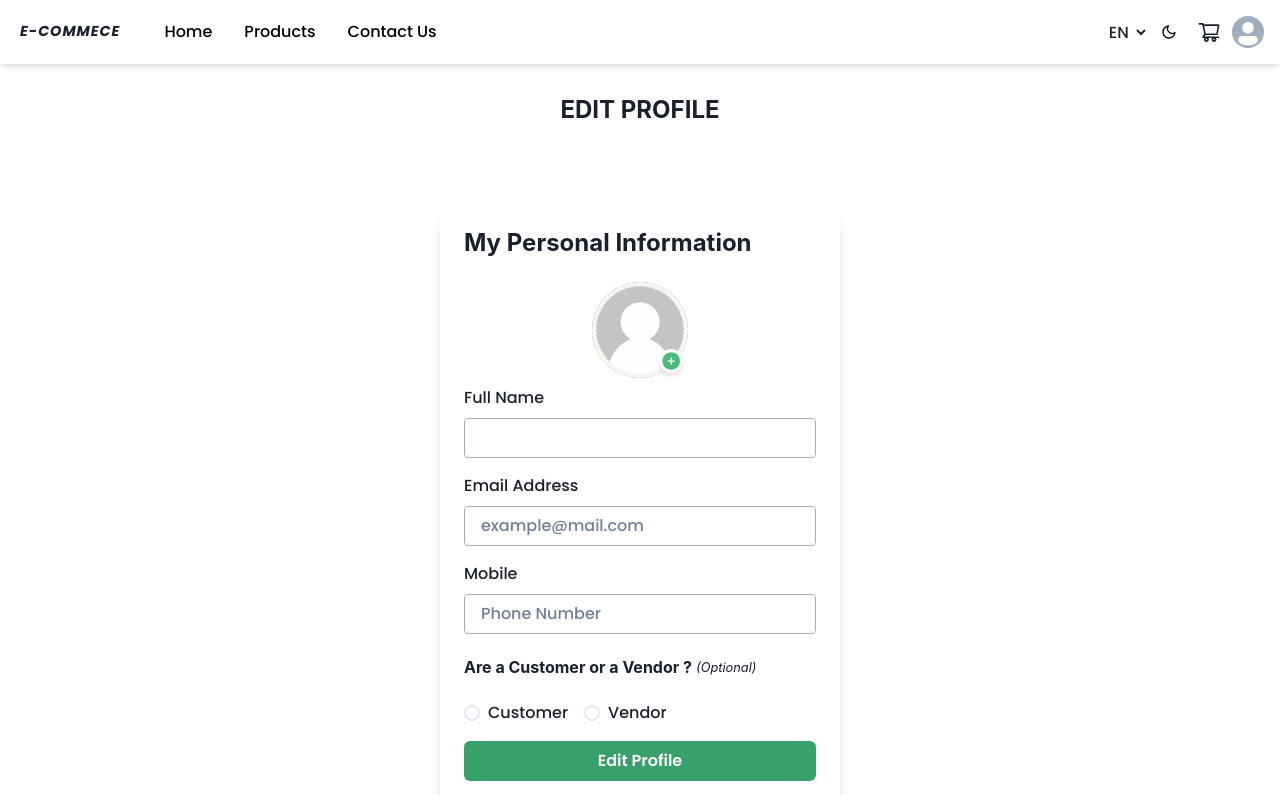
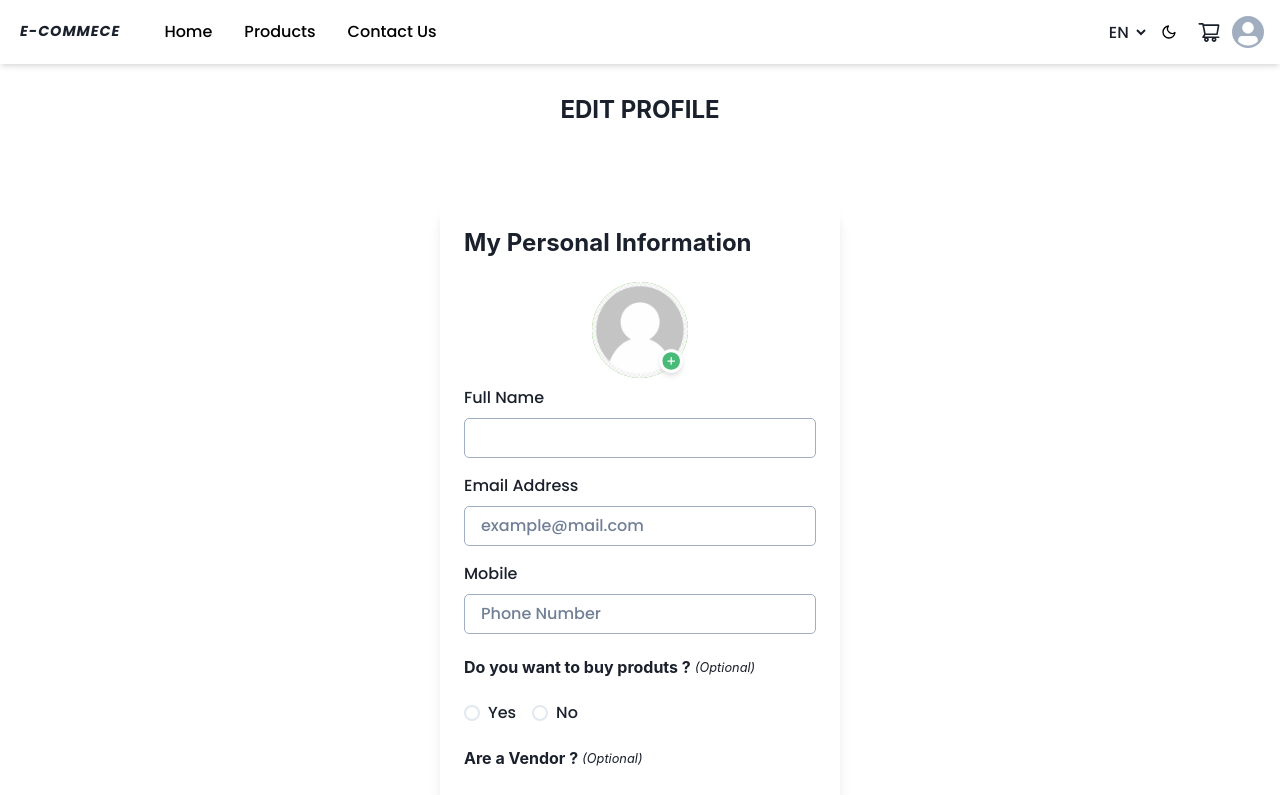
Before and after one commit to Samlogy/saas-ecommerce, a Next.js app in the folder front/: page /edit-profile in a window 1280 px wide. Shown: the top 795 px of the page. Built offline with nearby package versions, Linux system fonts and the light colour scheme.

Commit message:
fix: layout profile refactor: edit profile page

```diff
--- a/front/pages/edit-profile.tsx
+++ b/front/pages/edit-profile.tsx
@@ -11,7 +11,8 @@ import {
   RadioGroup,
   Spinner,
   Stack,
-  Textarea
+  Textarea,
+  useColorModeValue
 } from '@chakra-ui/react'
 import { yupResolver } from '@hookform/resolvers/yup'
 // import Link from 'next/link'
@@ -24,20 +25,26 @@ import { profileSchema } from '../lib/validation'
 import avatarImage from '../public/images/avatar.png'
 
 interface IForm {
-  isVendor: string
+  question: string
   register: any
   errors: any
 }
 interface IEditAvatar {
-  avatar: any
+  data: any
   upload: any
-  isLoading: any
-  error: any
+  avatar: IAvatar
 }
 
 interface IAvatar {
   isLoading: boolean
   error: string
+}
+interface IDefaultForm {
+  data: string
+  upload: any
+  avatar: IAvatar
+  register: any
+  errors: any
 }
 
 export default function EditProfile({ profile }) {
@@ -58,7 +65,7 @@ export default function EditProfile({ profile }) {
     isLoading: false,
     error: ''
   })
-  const [isVendor, setIsVendor] = useState<string>('none')
+  const [questions, setQuestions] = useState({ shipping: '', vendor: '' })
 
   const onEdit = async (profile: any) => {
     console.log(profile)
@@ -86,78 +93,57 @@ export default function EditProfile({ profile }) {
               My Personal Information
             </Heading>
 
-            <EditAvatar
-              avatar={profile.avatar}
+            <DefaultForm
+              register={register}
+              errors={errors}
+              data={profile.avatar}
               upload={onUploadImage}
-              isLoading={avatar.isLoading}
-              error={avatar.error}
+              avatar={avatar}
             />
 
-            <FormControl id="fullName" mb="1rem">
-              <FormLabel> Full Name </FormLabel>
-              <Input
-                type="text"
-                placeholder=""
-                _placeholder={{ color: 'gray_4' }}
-                isInvalid={errors.fullName ? true : false}
-                focusBorderColor={errors.fullName ? 'error' : 'accent_6'}
-                errorBorderColor="error"
-                borderColor="gray_6"
-                borderRadius="4px"
-                {...register('fullName')}
-              />
-              {errors.fullName && <ErrorMessage error={errors.fullName.message} />}
-            </FormControl>
-
-            <FormControl id="email" mb="1rem">
-              <FormLabel> Email Address </FormLabel>
-              <Input
-                type="email"
-                placeholder="example@mail.com"
-                _placeholder={{ color: 'gray_4' }}
-                isInvalid={errors.email ? true : false}
-                focusBorderColor={errors.email ? 'error' : 'accent_6'}
-                errorBorderColor="error"
-                borderColor="gray_6"
-                borderRadius="4px"
-                {...register('email')}
-              />
-              {errors.email && <ErrorMessage error={errors.email.message} />}
-            </FormControl>
-
-            <FormControl id="mobile" mb="1rem">
-              <FormLabel> Mobile </FormLabel>
-              <Input
-                type="number"
-                placeholder="Phone Number"
-                _placeholder={{ color: 'gray_4' }}
-                isInvalid={errors.mobile ? true : false}
-                focusBorderColor={errors.mobile ? 'error' : 'accent_6'}
-                errorBorderColor="error"
-                borderColor="gray_6"
-                borderRadius="4px"
-                {...register('mobile')}
-              />
-              {errors.mobile && <ErrorMessage error={errors.mobile.message} />}
-            </FormControl>
-
             <Heading as="h2" fontSize="1rem" my="1.5rem" display={'flex'} alignItems="center">
-              Are a Customer or a Vendor ?
+              Do you want to buy produts ?
               <Box fontWeight={'400'} fontStyle="italic" fontSize={'.8rem'} ml=".25rem">
                 {' '}
                 (Optional){' '}
               </Box>{' '}
             </Heading>
 
-            <RadioGroup onChange={setIsVendor} value={isVendor} my="1rem" colorScheme="green">
+            <RadioGroup
+              onChange={val => setQuestions({ ...questions, shipping: val })}
+              value={questions.shipping}
+              my="1rem"
+              colorScheme="green"
+            >
               <Stack direction="row" spacing={4}>
-                <Radio value={'false'}>Customer</Radio>
-                <Radio value={'true'}>Vendor</Radio>
+                <Radio value={'yes'}>Yes</Radio>
+                <Radio value={'no'}>No</Radio>
               </Stack>
             </RadioGroup>
 
-            <CustomerForm isVendor={isVendor} register={register} errors={errors} />
-            <VendorForm isVendor={isVendor} register={register} errors={errors} />
+            <CustomerForm question={questions.shipping} register={register} errors={errors} />
+
+            <Heading as="h2" fontSize="1rem" my="1.5rem" display={'flex'} alignItems="center">
+              Are a Vendor ?
+              <Box fontWeight={'400'} fontStyle="italic" fontSize={'.8rem'} ml=".25rem">
+                {' '}
+                (Optional){' '}
+              </Box>{' '}
+            </Heading>
+
+            <RadioGroup
+              onChange={val => setQuestions({ ...questions, vendor: val })}
+              value={questions.vendor}
+              my="1rem"
+              colorScheme="green"
+            >
+              <Stack direction="row" spacing={4}>
+                <Radio value={'yes'}>Yes</Radio>
+                <Radio value={'no'}>No</Radio>
+              </Stack>
+            </RadioGroup>
+
+            <VendorForm question={questions.vendor} register={register} errors={errors} />
 
             <Stack>
               <Button
@@ -192,11 +178,11 @@ export async function getStaticProps() {
   }
 }
 
-const EditAvatar = ({ avatar, upload, isLoading, error }: IEditAvatar) => {
+const EditAvatar = ({ data, upload, avatar }: IEditAvatar) => {
   return (
     <>
       <Box pos="relative" mx="auto" w="fit-content">
-        <Avatar src={avatar ? avatar : avatarImage.src} name="avatar" size="xl" />
+        <Avatar src={data ? data : avatarImage.src} name="avatar" size="xl" />
         <FormLabel
           m="0"
           border="1px solid"
@@ -216,7 +202,7 @@ const EditAvatar = ({ avatar, upload, isLoading, error }: IEditAvatar) => {
           justifyContent={'center'}
           alignItems="center"
         >
-          {isLoading ? (
+          {avatar.isLoading ? (
             <Box>
               <Spinner size="sm" display="flex" thickness="3px" color="accent_6" />
             </Box>
@@ -229,23 +215,23 @@ const EditAvatar = ({ avatar, upload, isLoading, error }: IEditAvatar) => {
             <Input
               type="file"
               id="profile-image"
-              disabled={isLoading}
-              borderColor="gray_6"
-              borderRadius="4px"
+              disabled={avatar.isLoading}
+              borderRadius="5px"
               onChange={upload}
               display="none"
             />
           </FormControl>
         </FormLabel>
       </Box>
-      <Flex mb=".5rem"> {error && <ErrorMessage error={error} />} </Flex>
+      <Flex mb=".5rem"> {avatar.error && <ErrorMessage error={avatar.error} />} </Flex>
     </>
   )
 }
 
-const VendorForm = ({ isVendor, register, errors }: IForm) => {
+const VendorForm = ({ question, register, errors }: IForm) => {
+  const borderColor = useColorModeValue('gray_6', 'gray_4')
   return (
-    <View cond={isVendor === 'true'} display="flex" flexDir={'column'}>
+    <View cond={question === 'yes'} display="flex" flexDir={'column'}>
       <Heading as="h2" fontSize="1.25rem" my="1.5rem" display={'flex'} alignItems="center">
         My Company Informations{' '}
         <Box fontWeight={'400'} fontStyle="italic" fontSize={'.8rem'} ml=".25rem">
@@ -263,8 +249,8 @@ const VendorForm = ({ isVendor, register, errors }: IForm) => {
           isInvalid={errors.company_name ? true : false}
           focusBorderColor={errors.company_name ? 'error' : 'accent_6'}
           errorBorderColor="error"
-          borderColor="gray_6"
-          borderRadius="4px"
+          borderColor={borderColor}
+          borderRadius="5px"
           {...register('company_name')}
         />
         {errors.company_name && <ErrorMessage error={errors.company_name.message} />}
@@ -278,8 +264,8 @@ const VendorForm = ({ isVendor, register, errors }: IForm) => {
           isInvalid={errors.company_description ? true : false}
           focusBorderColor={errors.company_description ? 'error' : 'accent_6'}
           errorBorderColor="error"
-          borderColor="gray_6"
-          borderRadius="4px"
+          borderColor={borderColor}
+          borderRadius="5px"
           {...register('company_description')}
         />
         {errors.company_description && <ErrorMessage error={errors.company_description.message} />}
@@ -294,8 +280,8 @@ const VendorForm = ({ isVendor, register, errors }: IForm) => {
           isInvalid={errors.company_code ? true : false}
           focusBorderColor={errors.company_code ? 'error' : 'accent_6'}
           errorBorderColor="error"
-          borderColor="gray_6"
-          borderRadius="4px"
+          borderColor={borderColor}
+          borderRadius="5px"
           {...register('company_code')}
         />
         {errors.company_code && <ErrorMessage error={errors.company_code.message} />}
@@ -309,8 +295,8 @@ const VendorForm = ({ isVendor, register, errors }: IForm) => {
           isInvalid={errors.company_address ? true : false}
           focusBorderColor={errors.company_address ? 'error' : 'accent_6'}
           errorBorderColor="error"
-          borderColor="gray_6"
-          borderRadius="4px"
+          borderColor={borderColor}
+          borderRadius="5px"
           {...register('company_address')}
         />
         {errors.company_address && <ErrorMessage error={errors.company_address.message} />}
@@ -325,8 +311,8 @@ const VendorForm = ({ isVendor, register, errors }: IForm) => {
           isInvalid={errors.company_country_code ? true : false}
           focusBorderColor={errors.company_country_code ? 'error' : 'accent_6'}
           errorBorderColor="error"
-          borderColor="gray_6"
-          borderRadius="4px"
+          borderColor={borderColor}
+          borderRadius="5px"
           {...register('company_country_code')}
         />
         {errors.company_country_code && (
@@ -343,8 +329,8 @@ const VendorForm = ({ isVendor, register, errors }: IForm) => {
           isInvalid={errors.company_postale_code ? true : false}
           focusBorderColor={errors.company_postale_code ? 'error' : 'accent_6'}
           errorBorderColor="error"
-          borderColor="gray_6"
-          borderRadius="4px"
+          borderColor={borderColor}
+          borderRadius="5px"
           {...register('company_postale_code')}
         />
         {errors.company_postale_code && (
@@ -354,9 +340,10 @@ const VendorForm = ({ isVendor, register, errors }: IForm) => {
     </View>
   )
 }
-const CustomerForm = ({ isVendor, register, errors }: IForm) => {
+const CustomerForm = ({ question, register, errors }: IForm) => {
+  const borderColor = useColorModeValue('gray_6', 'gray_4')
   return (
-    <View cond={isVendor === 'false'} display="flex" flexDir={'column'}>
+    <View cond={question === 'yes'} display="flex" flexDir={'column'}>
       <Heading as="h2" fontSize="1.25rem" my="1.5rem" display={'flex'} alignItems="center">
         My Shipping Informations{' '}
         <Box fontWeight={'400'} fontStyle="italic" fontSize={'.8rem'} ml=".25rem">
@@ -373,8 +360,8 @@ const CustomerForm = ({ isVendor, register, errors }: IForm) => {
           isInvalid={errors.address_1 ? true : false}
           focusBorderColor={errors.address_1 ? 'error' : 'accent_6'}
           errorBorderColor="error"
-          borderColor="gray_6"
-          borderRadius="4px"
+          borderColor={borderColor}
+          borderRadius="5px"
           {...register('address_1')}
         />
         {errors.address_1 && <ErrorMessage error={errors.address_1.message} />}
@@ -388,8 +375,8 @@ const CustomerForm = ({ isVendor, register, errors }: IForm) => {
           isInvalid={errors.address_2 ? true : false}
           focusBorderColor={errors.address_2 ? 'error' : 'accent_6'}
           errorBorderColor="error"
-          borderColor="gray_6"
-          borderRadius="4px"
+          borderColor={borderColor}
+          borderRadius="5px"
           {...register('address_2')}
         />
         {errors.address_2 && <ErrorMessage error={errors.address_2.message} />}
@@ -404,8 +391,8 @@ const CustomerForm = ({ isVendor, register, errors }: IForm) => {
           isInvalid={errors.country_code ? true : false}
           focusBorderColor={errors.country_code ? 'error' : 'accent_6'}
           errorBorderColor="error"
-          borderColor="gray_6"
-          borderRadius="4px"
+          borderColor={borderColor}
+          borderRadius="5px"
           {...register('country_code')}
         />
         {errors.country_code && <ErrorMessage error={errors.country_code.message} />}
@@ -420,8 +407,8 @@ const CustomerForm = ({ isVendor, register, errors }: IForm) => {
           isInvalid={errors.postale_code ? true : false}
           focusBorderColor={errors.postale_code ? 'error' : 'accent_6'}
           errorBorderColor="error"
-          borderColor="gray_6"
-          borderRadius="4px"
+          borderColor={borderColor}
+          borderRadius="5px"
           {...register('postale_code')}
         />
         {errors.postale_code && <ErrorMessage error={errors.postale_code.message} />}
@@ -429,3 +416,60 @@ const CustomerForm = ({ isVendor, register, errors }: IForm) => {
     </View>
   )
 }
+
+const DefaultForm = ({ data, upload, avatar, register, errors }: IDefaultForm) => {
+  const borderColor = useColorModeValue('gray_6', 'gray_4')
+  return (
+    <>
+      <EditAvatar data={data} upload={upload} avatar={avatar} />
+
+      <FormControl id="fullName" mb="1rem">
+        <FormLabel> Full Name </FormLabel>
+        <Input
+          type="text"
+          placeholder=""
+          _placeholder={{ color: 'gray_4' }}
+          isInvalid={errors.fullName ? true : false}
+          focusBorderColor={errors.fullName ? 'error' : 'accent_6'}
+          errorBorderColor="error"
+          borderColor={borderColor}
+          borderRadius="5px"
+          {...register('fullName')}
+        />
+        {errors.fullName && <ErrorMessage error={errors.fullName.message} />}
+      </FormControl>
+
+      <FormControl id="email" mb="1rem">
+        <FormLabel> Email Address </FormLabel>
+        <Input
+          type="email"
+          placeholder="example@mail.com"
+          _placeholder={{ color: 'gray_4' }}
+          isInvalid={errors.email ? true : false}
+          focusBorderColor={errors.email ? 'error' : 'accent_6'}
+          errorBorderColor="error"
+          borderColor={borderColor}
+          borderRadius="5px"
+          {...register('email')}
+        />
+        {errors.email && <ErrorMessage error={errors.email.message} />}
+      </FormControl>
+
+      <FormControl id="mobile" mb="1rem">
+        <FormLabel> Mobile </FormLabel>
+        <Input
+          type="number"
+          placeholder="Phone Number"
+          _placeholder={{ color: 'gray_4' }}
+          isInvalid={errors.mobile ? true : false}
+          focusBorderColor={errors.mobile ? 'error' : 'accent_6'}
+          errorBorderColor="error"
+          borderColor={borderColor}
+          borderRadius="5px"
+          {...register('mobile')}
+        />
+        {errors.mobile && <ErrorMessage error={errors.mobile.message} />}
+      </FormControl>
+    </>
+  )
+}
--- a/front/pages/profile.tsx
+++ b/front/pages/profile.tsx
@@ -13,7 +13,8 @@ import {
   Heading,
   Image,
   Input,
-  Text
+  Text,
+  useColorModeValue
 } from '@chakra-ui/react'
 import Link from 'next/link'
 import { AiOutlineMail } from 'react-icons/ai'
@@ -264,6 +265,7 @@ const BoxData = ({ data, label, icon }: { data: any; label: string; icon: any })
 }
 
 const TemplateDataDisplay = ({ title, children }: { title: string; children: React.ReactNode }) => {
+  const bgColor = useColorModeValue('white', 'gray_2')
   return (
     <Flex
       flexDir={'column'}
@@ -273,6 +275,7 @@ const TemplateDataDisplay = ({ title, children }: { title: string; children: Rea
       alignItems="flex-start"
       justifyContent={'center'}
       mb="2rem"
+      bg={bgColor}
     >
       <Heading fontSize="1.2rem" mb="1rem" textTransform={'uppercase'}>
         {title}
```
